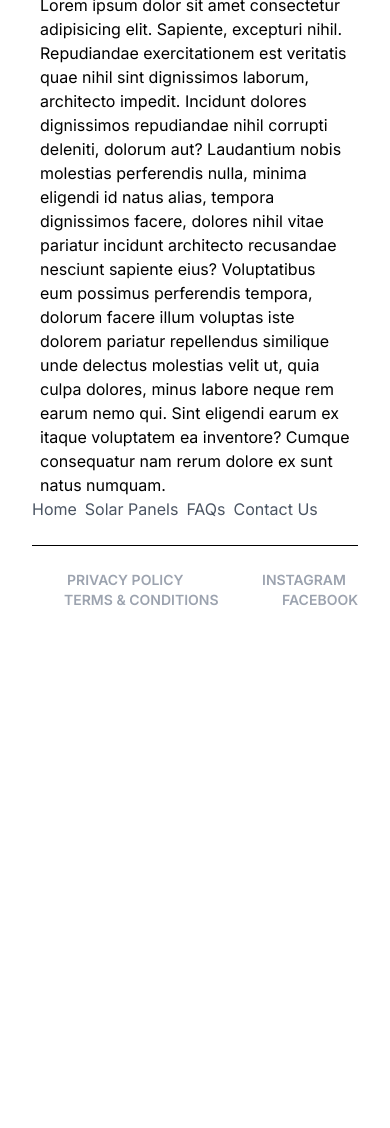
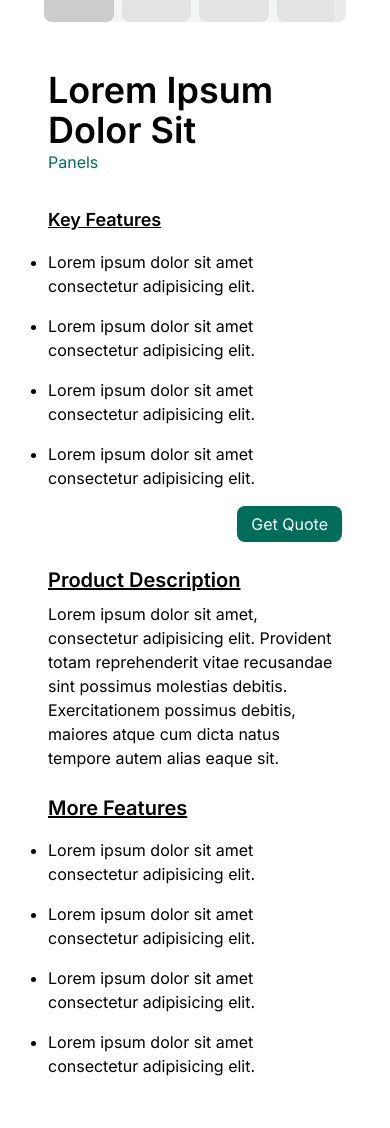
Before and after one commit to Horlakz/energaan, a SvelteKit app: page /products/1 in a window 390 px wide. Shown: the part 378-1506 px from the top of the page. Before the commit the page ends 988 px from the top, so only its background shows below. Built offline with nearby package versions, Linux system fonts and the light colour scheme.

Commit message:
src/routes/products/\[slug\]/): finish page design and adds dynamic data to page client file

```diff
--- a/src/routes/products/[slug]/+page.svelte
+++ b/src/routes/products/[slug]/+page.svelte
@@ -1,28 +1,57 @@
 <script lang="ts">
   import type { PageData } from "./$types";
+
+  import Button from "$lib/components/Button.svelte";
+  import GetQuoteForm from "$lib/components/GetQuoteForm.svelte";
+  import Modal from "$lib/components/Modal.svelte";
   import Carousel from "$lib/components/carousel/index.svelte";
 
   export let data: PageData;
+
+  let open: boolean = false;
 </script>
 
-<main>
-  <section class="w-full flex md:flex-row flex-col px-10">
-    <div>
+<main class="py-10 md:px-20 px-12 space-y-6">
+  <section class="w-full flex md:flex-row flex-col gap-10">
+    <div class="w-full">
       <Carousel images={data.images} />
     </div>
-    <p class="w-full">
-      Lorem ipsum dolor sit amet consectetur adipisicing elit. Sapiente,
-      excepturi nihil. Repudiandae exercitationem est veritatis quae nihil sint
-      dignissimos laborum, architecto impedit. Incidunt dolores dignissimos
-      repudiandae nihil corrupti deleniti, dolorum aut? Laudantium nobis
-      molestias perferendis nulla, minima eligendi id natus alias, tempora
-      dignissimos facere, dolores nihil vitae pariatur incidunt architecto
-      recusandae nesciunt sapiente eius? Voluptatibus eum possimus perferendis
-      tempora, dolorum facere illum voluptas iste dolorem pariatur repellendus
-      similique unde delectus molestias velit ut, quia culpa dolores, minus
-      labore neque rem earum nemo qui. Sint eligendi earum ex itaque voluptatem
-      ea inventore? Cumque consequatur nam rerum dolore ex sunt natus numquam.
-    </p>
+
+    <div class="w-full">
+      <h2 class="text-4xl font-semibold">{data.title}</h2>
+      <span class="text-primary">Panels</span>
+      <ul class="mt-8">
+        <h3 class="font-semibold text-lg underline">Key Features</h3>
+        {#each data.features.slice(0, 4) as item}
+          <li class="list-disc my-4">{item}</li>
+        {/each}
+      </ul>
+      <div class="w-full flex justify-end mt-4">
+        <Button on:click={() => (open = true)}>Get Quote</Button>
+      </div>
+    </div>
   </section>
-  <section />
+
+  <section class="space-y-6">
+    <div class="space-y-2">
+      <h4 class="text-xl font-semibold underline">Product Description</h4>
+      <p>
+        Lorem ipsum dolor sit amet, consectetur adipisicing elit. Provident
+        totam reprehenderit vitae recusandae sint possimus molestias debitis.
+        Exercitationem possimus debitis, maiores atque cum dicta natus tempore
+        autem alias eaque sit.
+      </p>
+    </div>
+
+    <ul class="mt-10">
+      <h3 class="font-semibold text-xl underline">More Features</h3>
+      {#each data.features.slice(0, 4) as item}
+        <li class="list-disc my-4">{item}</li>
+      {/each}
+    </ul>
+  </section>
 </main>
+
+<Modal bind:open>
+  <GetQuoteForm />
+</Modal>
--- a/src/routes/products/[slug]/+page.ts
+++ b/src/routes/products/[slug]/+page.ts
@@ -2,6 +2,7 @@ import type { PageLoad } from "./$types";
 
 export const load = (async () => {
   return {
+    title: "Lorem Ipsum Dolor Sit",
     images: [
       {
         image: "https://dummyimage.com/200x150/09f/fff.png",
@@ -20,5 +21,15 @@ export const load = (async () => {
         name: "Solar Home Lighting Solution",
       },
     ],
+    features: [
+      "Lorem ipsum dolor sit amet consectetur adipisicing elit.",
+      "Lorem ipsum dolor sit amet consectetur adipisicing elit.",
+      "Lorem ipsum dolor sit amet consectetur adipisicing elit.",
+      "Lorem ipsum dolor sit amet consectetur adipisicing elit.",
+      "Lorem ipsum dolor sit amet consectetur adipisicing elit.",
+      "Lorem ipsum dolor sit amet consectetur adipisicing elit.",
+      "Lorem ipsum dolor sit amet consectetur adipisicing elit.",
+      "Lorem ipsum dolor sit amet consectetur adipisicing elit.",
+    ],
   };
 }) satisfies PageLoad;
```
